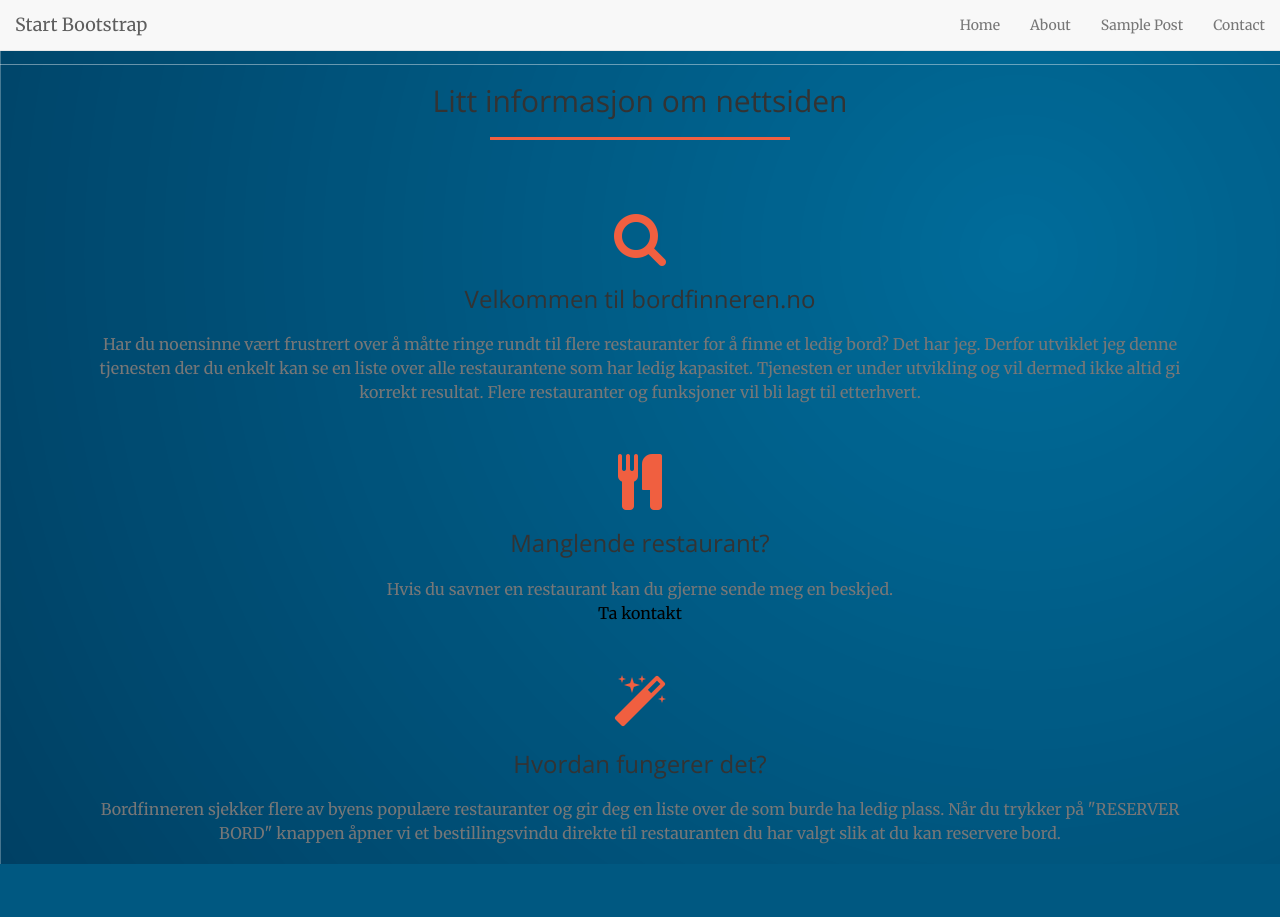
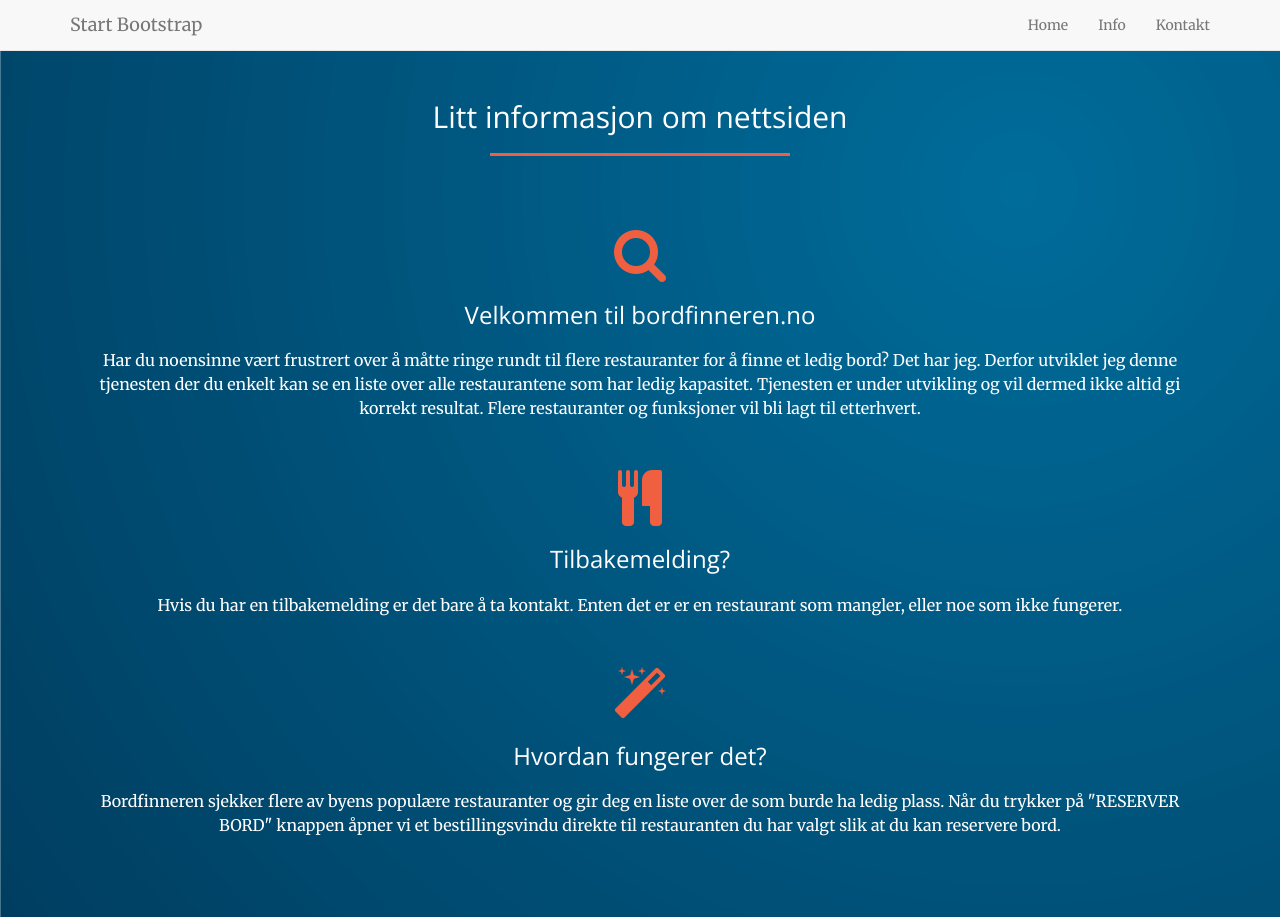
Before and after one commit to okristian1/bord, a Flask app: page /about in a window 1280 px wide. Before the commit the page ends 864 px from the top, so only its background shows below. Run offline with Flask 2, Linux system fonts and the light colour scheme; parts of the project's set-up code (start-up, migrations or seed data) failed here and were passed over; some libraries are stand-ins or nearby versions.

Commit message:
fixed dumb html

```diff
--- a/static/styles/css/creative.css
+++ b/static/styles/css/creative.css
@@ -13,7 +13,7 @@
    width: 400px;
  }
 
- .bordfinneren {
+ .white-text {
    color:white;
  }
 
@@ -120,12 +120,12 @@ body {
 
 body {
     font-family: Merriweather,'Helvetica Neue',Arial,sans-serif;
-    margin-top: 10%;
+    margin-top: 0%;
 }
 
 @media(min-width:992px) {
     body {
-          margin-top: 5%;
+          padding-top: 0%;
       }
   }
 
@@ -183,7 +183,7 @@ p {
 }
 
 section {
-    padding: 50px 0;
+    padding: 80px 0;
 }
 
 aside {
--- a/templates/about.html
+++ b/templates/about.html
@@ -9,7 +9,8 @@
   </style>
 {% endblock %}
 {% block content %}
-  <div class="container">
+<section>
+  <div class="container white-text">
       <div class="col-lg-12 text-center">
         <br>
         <h2 class="section-heading">Litt informasjon om nettsiden</h2>
@@ -19,7 +20,7 @@
       <div class="service-box">
         <i class="fa fa-4x fa-search wow bounceIn text-primary"></i>
         <h3>Velkommen til bordfinneren.no</h3>
-        <p class="text-muted">Har du noensinne vært frustrert over å måtte ringe rundt til flere restauranter for å finne et ledig bord?
+        <p>Har du noensinne vært frustrert over å måtte ringe rundt til flere restauranter for å finne et ledig bord?
         Det har jeg. Derfor utviklet jeg denne tjenesten der du enkelt kan se en liste over alle restaurantene som har ledig kapasitet.
       Tjenesten er under utvikling og vil dermed ikke altid gi korrekt resultat. Flere restauranter og funksjoner vil bli lagt til etterhvert.</p>
       </div>
@@ -27,17 +28,18 @@
     <div class="col-lg-12 text-center">
       <div class="service-box">
         <i class="fa fa-4x fa-cutlery wow bounceIn text-primary" data-wow-delay=".3s"></i>
-        <h3>Manglende restaurant?</h3>
-        <p class="text-muted">Hvis du savner en restaurant kan du gjerne sende meg en beskjed.<br><a href="/contact">Ta kontakt</a></p>
+        <h3>Tilbakemelding?</h3>
+        <p>Hvis du har en tilbakemelding er det bare å ta kontakt. Enten det er er en restaurant som mangler, eller noe som ikke fungerer.</p>
       </div>
     </div>
     <div class="col-lg-12 text-center">
         <div class="service-box">
           <i class="fa fa-4x fa-magic wow bounceIn text-primary" data-wow-delay=".2s"></i>
           <h3>Hvordan fungerer det?</h3>
-          <p class="text-muted">Bordfinneren sjekker flere av byens populære restauranter og gir deg en liste over de som burde ha ledig plass.
+          <p>Bordfinneren sjekker flere av byens populære restauranter og gir deg en liste over de som burde ha ledig plass.
           Når du trykker på "RESERVER BORD" knappen åpner vi et bestillingsvindu direkte til restauranten du har valgt slik at du kan reservere bord.</p>
         </div>
       </div>
     </div>
+  </section>
 {% endblock %}
--- a/templates/base.html
+++ b/templates/base.html
@@ -74,9 +74,10 @@
                   <![endif]-->
 {% endblock %}
                 </head>
+                <body>
                   <!-- Navigation -->
                   <nav class="navbar navbar-default navbar-custom navbar-fixed-top">
-                    <div class="container-fluid">
+                      <div class="container">
                           <!-- Brand and toggle get grouped for better mobile display -->
                           <div class="navbar-header page-scroll">
                               <button type="button" class="navbar-toggle" data-toggle="collapse" data-target="#bs-example-navbar-collapse-1">
@@ -90,24 +91,20 @@
                           <div class="collapse navbar-collapse" id="bs-example-navbar-collapse-1">
                               <ul class="nav navbar-nav navbar-right">
                                   <li>
-                                    <a href="index.html">Home</a>
+                                      <a href="/">Home</a>
                                   </li>
                                   <li>
-                                    <a href="about.html">About</a>
+                                      <a href="/about">Info</a>
                                   </li>
                                   <li>
-                                    <a href="post.html">Sample Post</a>
-                                </li>
-                                <li>
-                                    <a href="contact.html">Contact</a>
+                                      <a href="/contact">Kontakt</a>
                                   </li>
                               </ul>
+                          <!-- /.navbar-collapse -->
                         </div>
-                        <!-- /.navbar-collapse -->
                       </div>
                       <!-- /.container -->
                   </nav>
-                <body>
                   <header>
                   <div id="content">{% block content %}{% endblock %}</div>
                 </header>
```
Also changed, not shown: templates/contact.html (+4 -3 lines), templates/dev.html (+5 -3 lines), bookings.db. Lines whose indentation alone changed are shown as unchanged.
